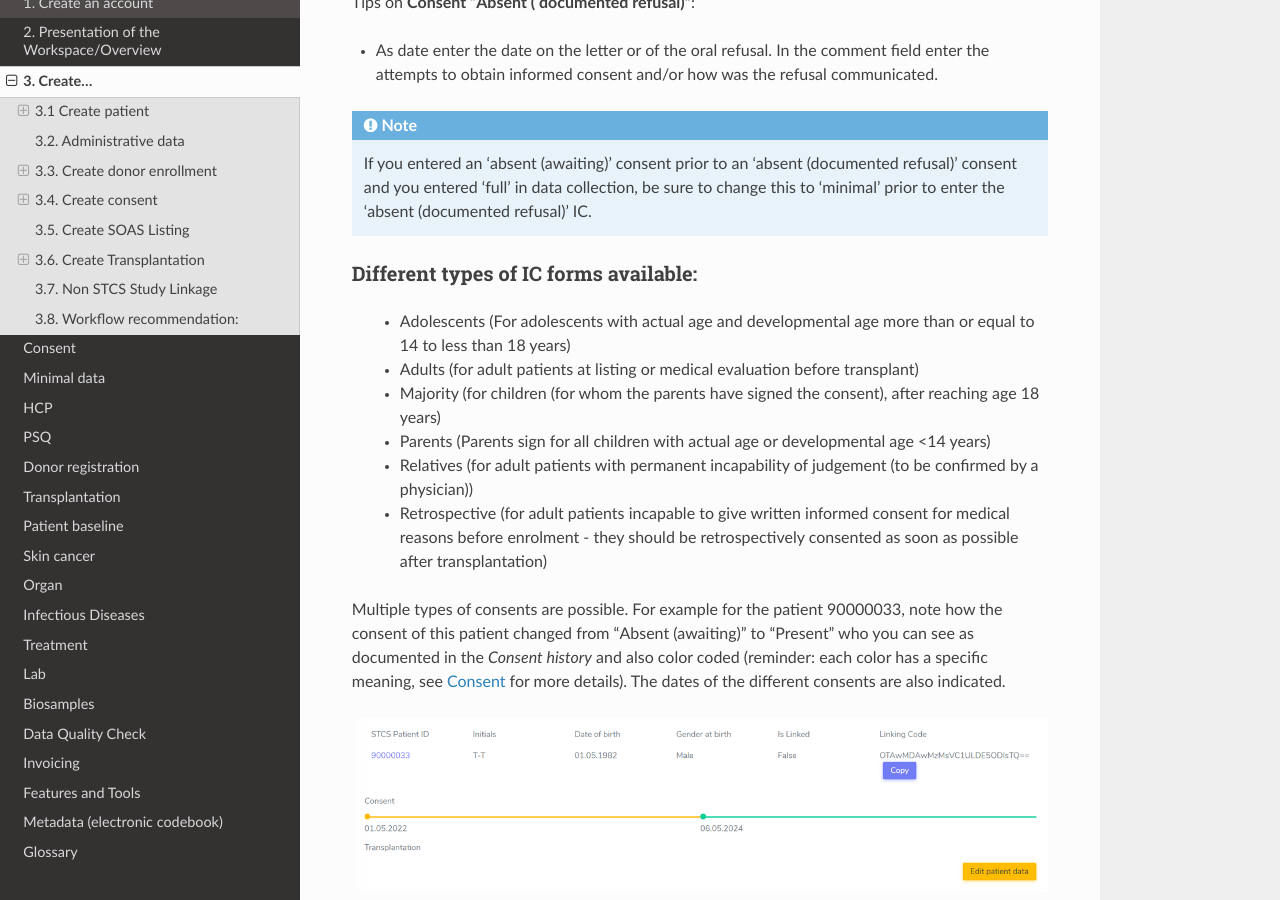
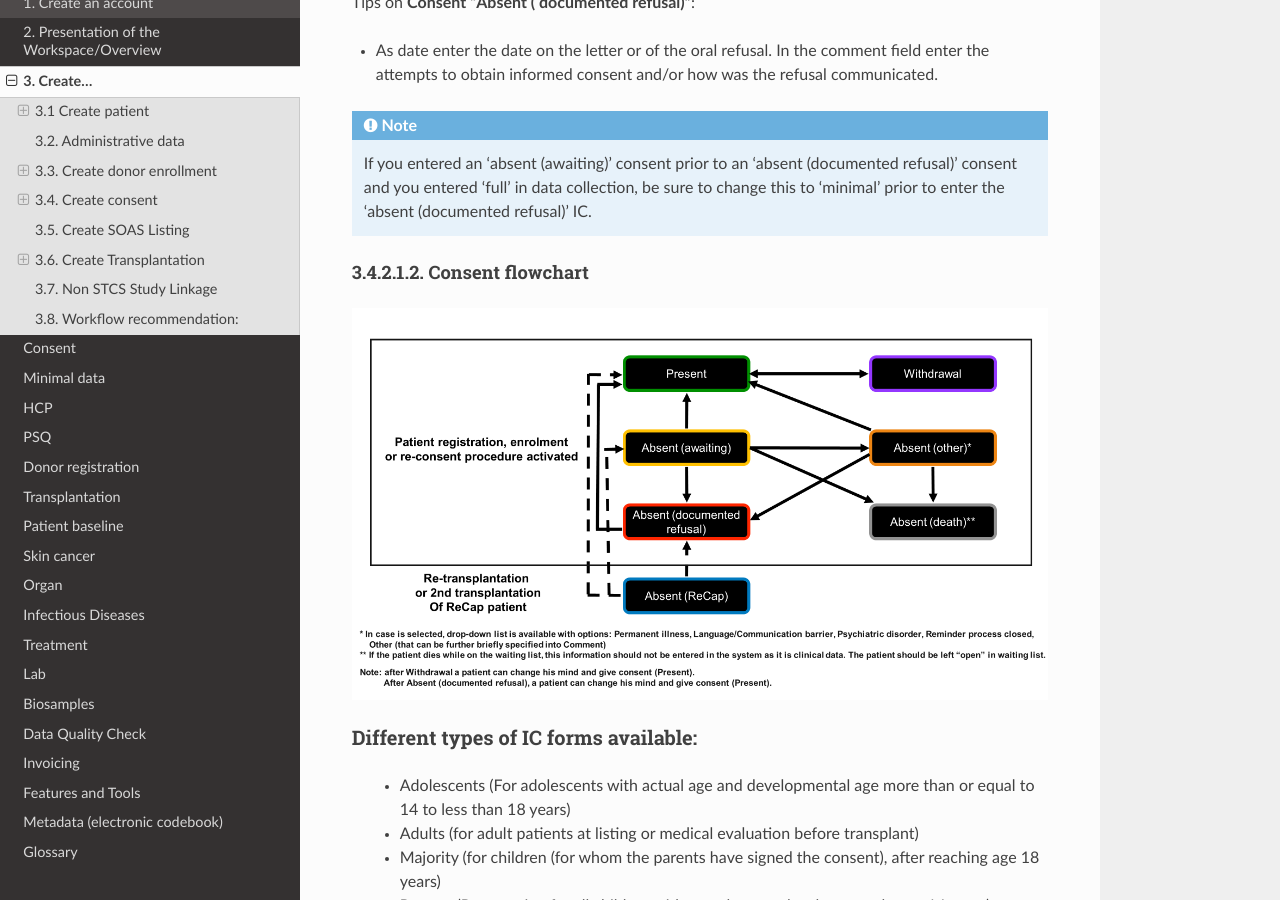
Before and after one commit to swiss-transplant-cohort-study/3LC-user-manual, a Sphinx documentation site: the page built from docs/source/createPatDon.rst, in a window 1280 px wide and 900 px high, scrolled down 5563 px. Built offline with Sphinx 7.4.7 and the Read the Docs theme 3.1.0, drawn with Linux system fonts in a browser that asks for light colours.

Commit message:
Update createPatDon.rst

```diff
--- a/docs/source/createPatDon.rst
+++ b/docs/source/createPatDon.rst
@@ -144,6 +144,11 @@ Tips on **Consent "Absent ( documented refusal)"**:
 
 .. note:: If you entered an ‘absent (awaiting)’ consent prior to an ‘absent (documented refusal)’ consent and you entered ‘full’ in data collection, be sure to change this to ‘minimal’ prior to enter the ‘absent (documented refusal)’ IC.
 
+3.4.2.1.2. Consent flowchart
+-------------------------------------------------
+
+.. image:: ConsentManagement.png
+
 Different types of IC forms available:
 ========================================
 
```
